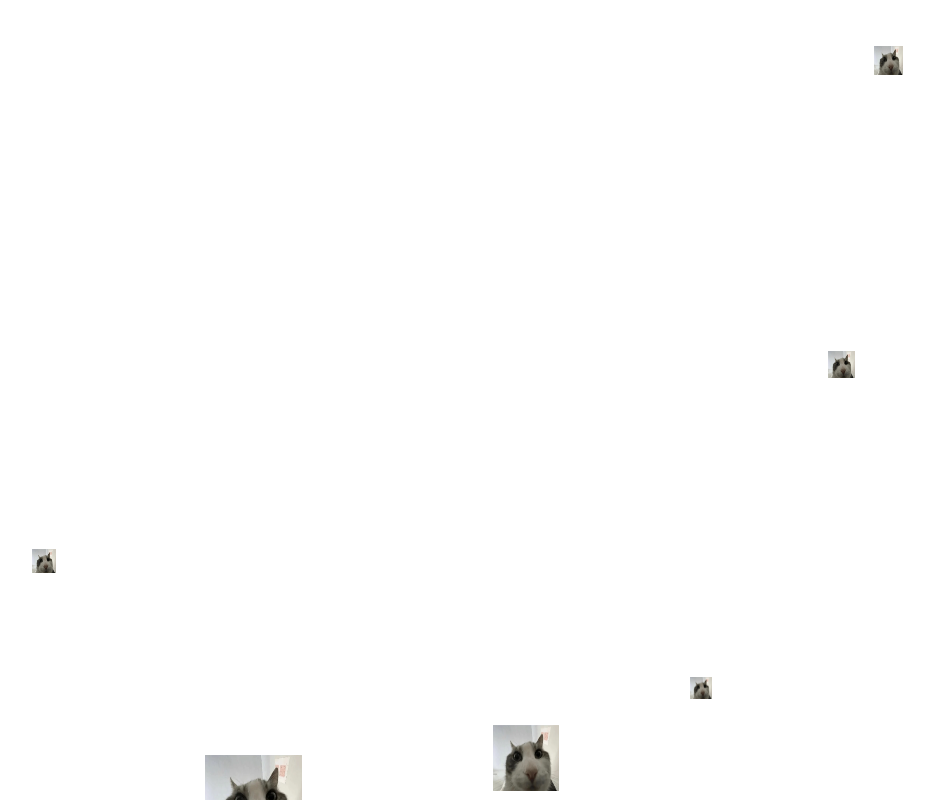
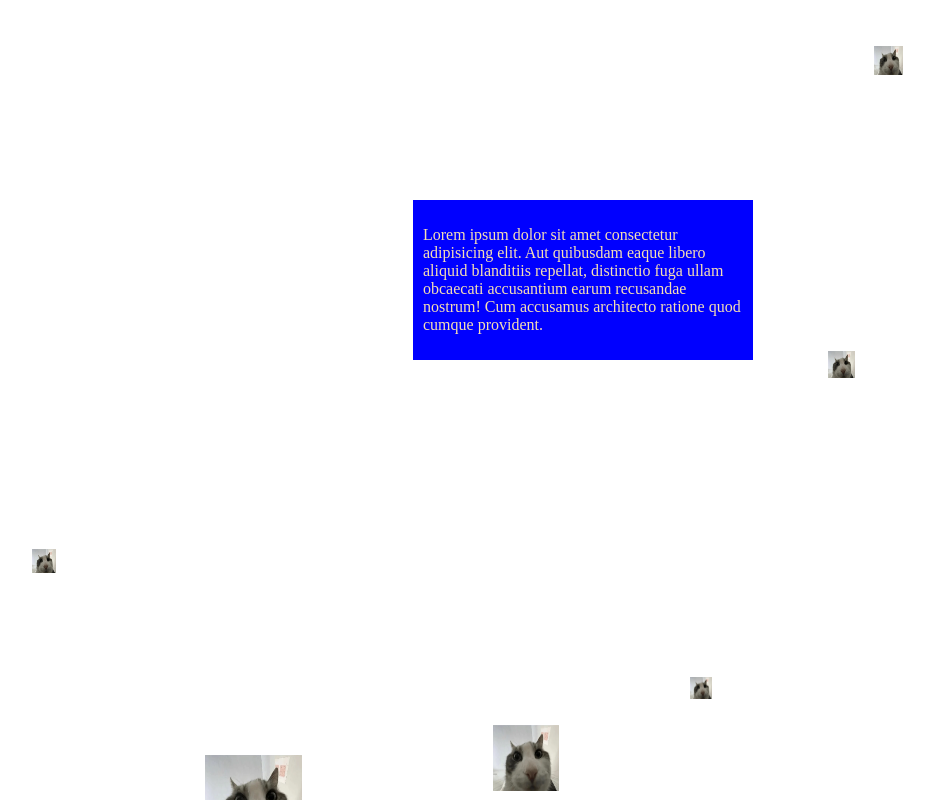
Before and after one commit to CoolTrainerEX/3deez, a website built with Vite: page index.html in a window 1280 px wide. Shown: the whole page, without its empty margins (57-991 px from the left). Built offline with nearby package versions, Linux system fonts and the light colour scheme.

Commit message:
contatiner

```diff
--- a/index.html
+++ b/index.html
@@ -7,7 +7,15 @@
     <title>3deez</title>
   </head>
   <body>
-    <canvas />
+    <canvas></canvas>
+    <div class="container">
+      <p>
+        Lorem ipsum dolor sit amet consectetur adipisicing elit. Aut quibusdam
+        eaque libero aliquid blanditiis repellat, distinctio fuga ullam
+        obcaecati accusantium earum recusandae nostrum! Cum accusamus architecto
+        ratione quod cumque provident.
+      </p>
+    </div>
     <script type="module" src="/src/main.ts"></script>
   </body>
 </html>
--- a/src/style.css
+++ b/src/style.css
@@ -1,10 +1,16 @@
-html, body {
-    margin: 0;
+canvas {
+    position: fixed;
+    width: 100%;
     height: 100%;
+    top: 0;
+    left: 0;
+    z-index: -999;
 }
 
-canvas {
-    width: 100%;
-    height: 100%;
-    display: block;
+div.container {
+    width: 25vw;
+    margin: 25vh auto;
+    background-color: blue;
+    color: wheat;
+    padding: 10px;
 }
```
